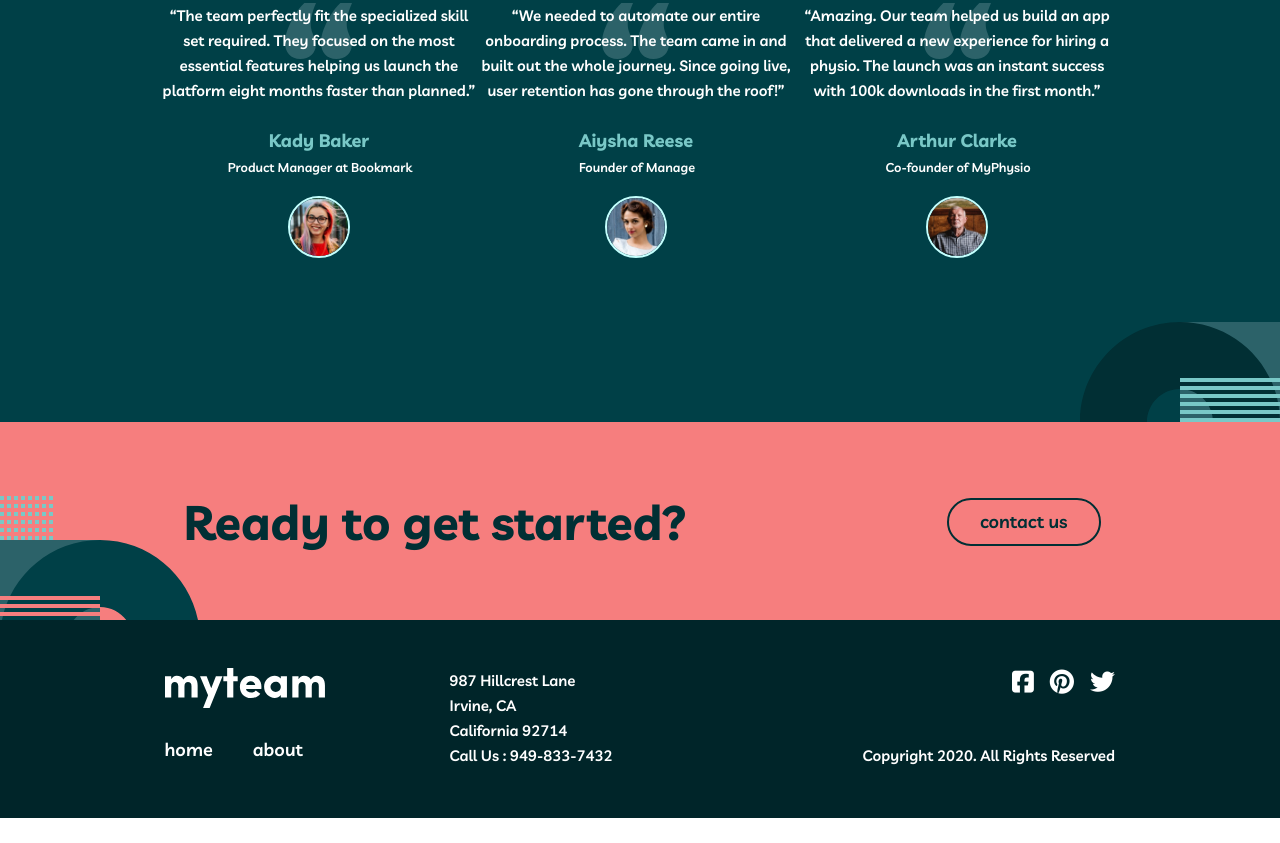
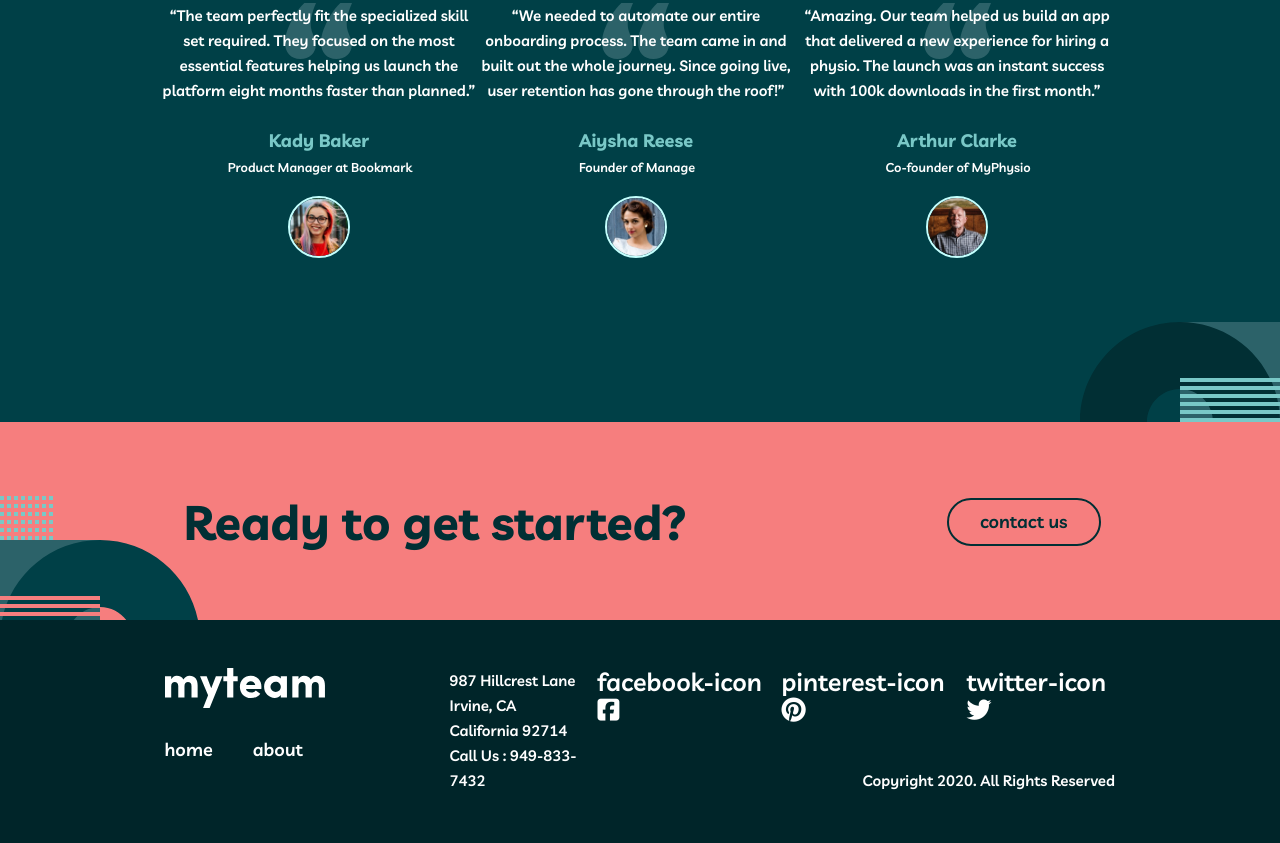
Before and after one commit to adarshcodes/premium-myteam, a website: page index.html in a window 1280 px wide. Shown: the part 1760-2603 px from the top of the page. Before the commit the page ends 2578 px from the top, so only its background shows below. Drawn offline with Linux system fonts and the light colour scheme.

Commit message:
Fixing-Accessibility and HTML issues

```diff
--- a/index.html
+++ b/index.html
@@ -183,11 +183,13 @@
 
         <div class="footer-container__social-box">
           <div class="footer-container__socialicons">
-            <a href="https://facebook.com" target="_blank" class="icons"><i class="fab fa-facebook-square"></i></a>
-            <a href="https://pinterest.com" target="_blank" class="icons"><i class="fab fa-pinterest"></i></a>
-            <a href="https://twitter.com/Adarshcodes" target="_blank" class="icons"><i class="fab fa-twitter"></i></a>
+            <a href="https://facebook.com" target="_blank" class="icons"><span class="hide-icon">facebook-icon</span><i
+                class="fab fa-facebook-square"></i></a>
+            <a href="https://pinterest.com" target="_blank" class="icons"><span
+                class="hide-icon">pinterest-icon</span><i class="fab fa-pinterest"></i></a>
+            <a href="https://twitter.com/Adarshcodes" target="_blank" class="icons"><span
+                class="hide-icon">twitter-icon</span><i class="fab fa-twitter"></i></a>
           </div>
-
           <div class="footer-container__copy">Copyright 2020. All Rights Reserved</div>
         </div>
       </div>
@@ -197,7 +199,7 @@
 
   </div>
 
-  <script src="script/script.js" charset="utf-8"></script>
+  <script src="script/script.js"></script>
 </body>
 
 </html>
```
Also changed, not shown: pages/about.html (+6 -3 lines), pages/contact.html (+6 -3 lines).
